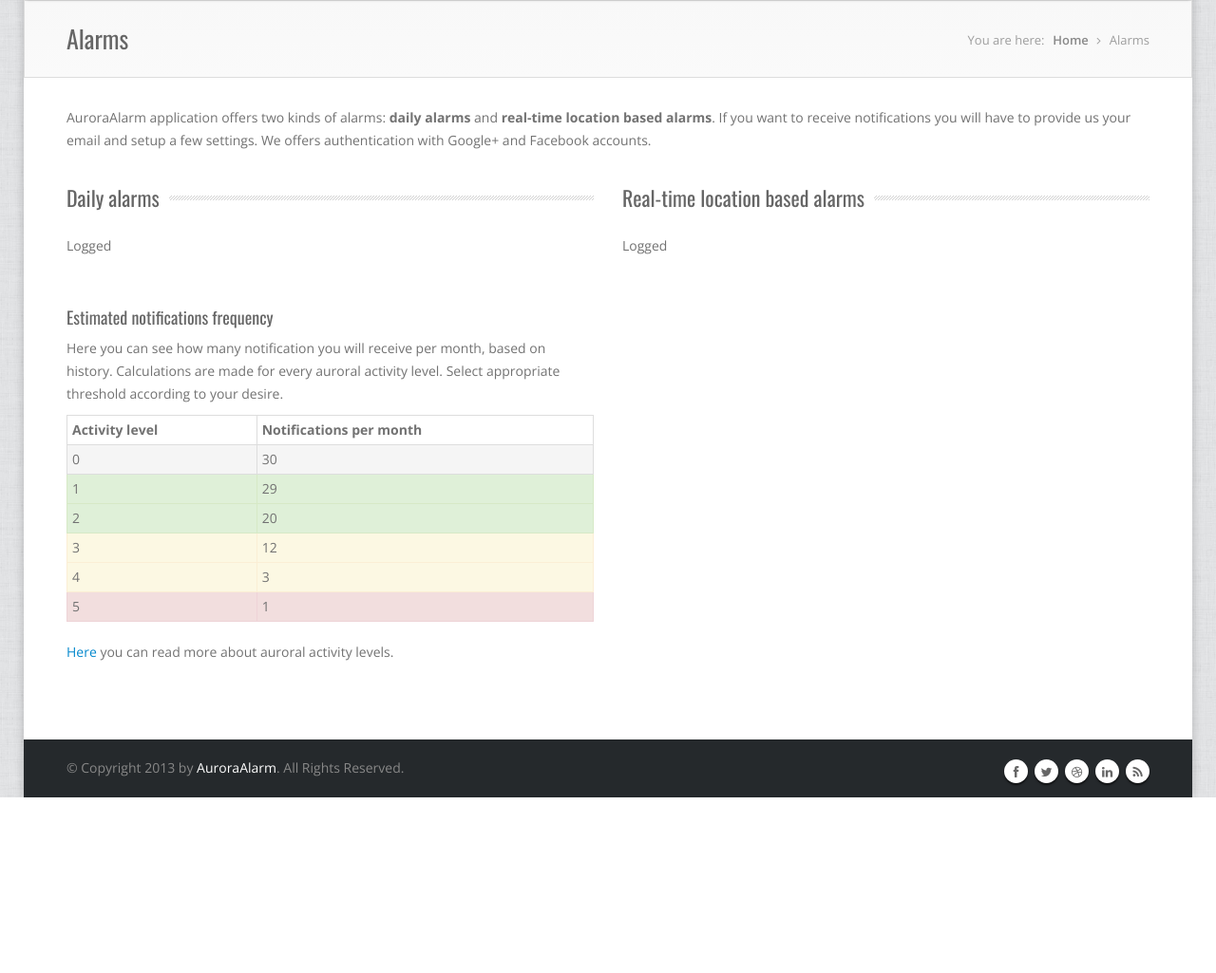
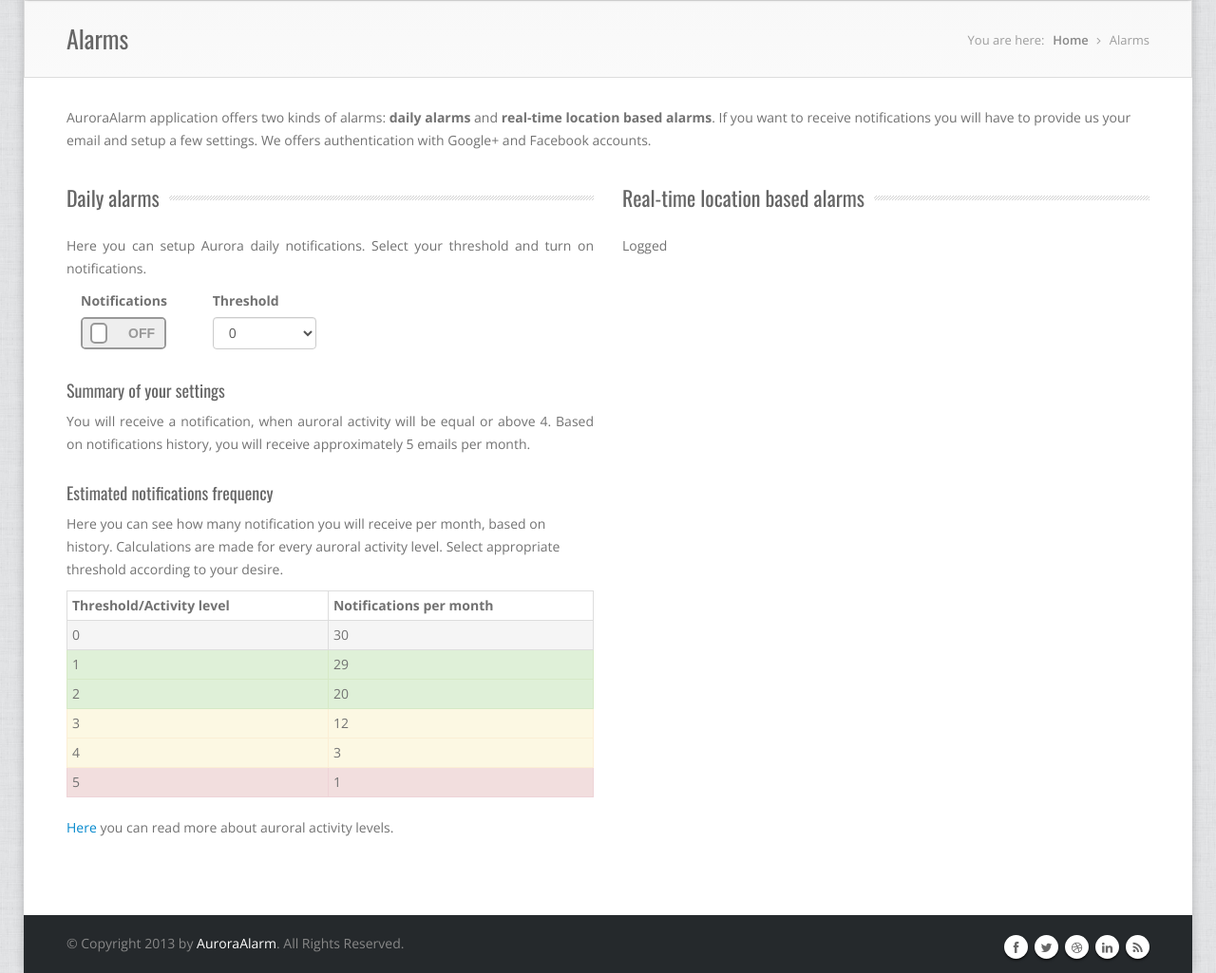
Before and after one commit to NejcZupec/AuroraAlarm, a Django app: page /alarms/ in a window 1280 px wide. Shown: the part 43-1068 px from the top of the page at 95% size. Before the commit the page ends 883 px from the top, so only its background shows below. Run offline with Django 3.2, Linux system fonts and the light colour scheme; the visitor is signed in with stand-in values (Sample User, id 1); parts of the project's set-up code (start-up, migrations or seed data) failed here and were passed over; some libraries are stand-ins or nearby versions.

Commit message:
User can now update his alarm settings for daily notifications, close #9.

```diff
--- a/aurora_alarm/api/urls.py
+++ b/aurora_alarm/api/urls.py
@@ -8,6 +8,7 @@ import views
 router = DefaultRouter()
 router.register(r'aurora_daily_forecast', views.AuroraDailyForecastSet)
 router.register(r'users', views.UserViewSet)
+router.register(r'user_profiles', views.UserProfileViewSet)
 
 
 urlpatterns = patterns('',
--- a/aurora_alarm/aurora_alarm/settings.py
+++ b/aurora_alarm/aurora_alarm/settings.py
@@ -143,3 +143,5 @@ SOCIAL_AUTH_GOOGLE_OAUTH2_SECRET = 'ow9mOSbf03XIAP3MRPnKyK6s'
 
 SOCIAL_AUTH_FACEBOOK_KEY = '427395604059121'
 SOCIAL_AUTH_FACEBOOK_SECRET = '3796e1925d7188631dbef9bc88c32c42'
+
+AUTH_PROFILE_MODULE = 'api.UserProfile'
--- /dev/null
+++ b/aurora_alarm/frontend/static/css/onoffswitch.css
@@ -0,0 +1,46 @@
+.onoffswitch {
+    position: relative; width: 90px;
+    -webkit-user-select:none; -moz-user-select:none; -ms-user-select: none;
+}
+.onoffswitch-checkbox {
+    display: none;
+}
+.onoffswitch-label {
+    display: block; overflow: hidden; cursor: pointer;
+    border: 2px solid #999999; border-radius: 5px;
+}
+.onoffswitch-inner {
+    width: 200%; margin-left: -100%;
+    -moz-transition: margin 0.3s ease-in 0s; -webkit-transition: margin 0.3s ease-in 0s;
+    -o-transition: margin 0.3s ease-in 0s; transition: margin 0.3s ease-in 0s;
+}
+.onoffswitch-inner:before, .onoffswitch-inner:after {
+    float: left; width: 50%; height: 30px; padding: 0; line-height: 30px;
+    font-size: 14px; color: white; font-family: Trebuchet, Arial, sans-serif; font-weight: bold;
+    -moz-box-sizing: border-box; -webkit-box-sizing: border-box; box-sizing: border-box;
+}
+.onoffswitch-inner:before {
+    content: "ON";
+    padding-left: 10px;
+    background-color: #0488cd; color: #FFFFFF;
+}
+.onoffswitch-inner:after {
+    content: "OFF";
+    padding-right: 10px;
+    background-color: #EEEEEE; color: #999999;
+    text-align: right;
+}
+.onoffswitch-switch {
+    width: 18px; margin: 6px;
+    background: #FFFFFF;
+    border: 2px solid #999999; border-radius: 5px;
+    position: absolute; top: 0; bottom: 0; right: 56px;
+    -moz-transition: all 0.3s ease-in 0s; -webkit-transition: all 0.3s ease-in 0s;
+    -o-transition: all 0.3s ease-in 0s; transition: all 0.3s ease-in 0s;
+}
+.onoffswitch-checkbox:checked + .onoffswitch-label .onoffswitch-inner {
+    margin-left: 0;
+}
+.onoffswitch-checkbox:checked + .onoffswitch-label .onoffswitch-switch {
+    right: 0px;
+}
--- a/aurora_alarm/frontend/static/css/style.css
+++ b/aurora_alarm/frontend/static/css/style.css
@@ -2529,3 +2529,13 @@ footer a,.contact-box:hover,#options li a.selected,header .top-bar,header .top-b
 .text-justify {
     text-align: justify !important;
 }
+
+/* ------------------------ ALARMS SITE ---------------------------------- */
+#success-text {
+    position: relative;
+    top: 28px;
+    padding-top: 5px;
+    padding-bottom: 4px;
+    padding-left: 10px;
+    padding-right: 10px;
+}
--- /dev/null
+++ b/aurora_alarm/frontend/static/js/alarms.js
@@ -0,0 +1,75 @@
+$( document ).ready(function() {
+    // TODO: Remove to seperate file.
+    "Cross site request forgery protection"
+    var csrftoken = $.cookie('csrftoken');
+
+    function csrfSafeMethod(method) {
+        // these HTTP methods do not require CSRF protection
+        return (/^(GET|HEAD|OPTIONS|TRACE)$/.test(method));
+    }
+
+    function sameOrigin(url) {
+        // test that a given url is a same-origin URL
+        // url could be relative or scheme relative or absolute
+        var host = document.location.host; // host + port
+        var protocol = document.location.protocol;
+        var sr_origin = '//' + host;
+        var origin = protocol + sr_origin;
+        // Allow absolute or scheme relative URLs to same origin
+        return (url == origin || url.slice(0, origin.length + 1) == origin + '/') ||
+            (url == sr_origin || url.slice(0, sr_origin.length + 1) == sr_origin + '/') ||
+            // or any other URL that isn't scheme relative or absolute i.e relative.
+            !(/^(\/\/|http:|https:).*/.test(url));
+    }
+
+    $.ajaxSetup({
+        beforeSend: function(xhr, settings) {
+            if (!csrfSafeMethod(settings.type) && sameOrigin(settings.url)) {
+                // Send the token to same-origin, relative URLs only.
+                // Send the token only if the method warrants CSRF protection
+                // Using the CSRFToken value acquired earlier
+                xhr.setRequestHeader("X-CSRFToken", csrftoken);
+            }
+        }
+    });
+
+    "Get current threshold value for specific user and prepare form values."
+    $.ajax({
+        type: "GET",
+        url: API_URL + "user_profiles/?user=" + user_id,
+        success: function(data) {
+            $('#select-threshold').val(data.results[0].threshold);
+
+            if (data.results[0].receive_daily_alarms == true) {
+                $('#myonoffswitch').prop("checked", "true");
+            } else {
+                $('#myonoffswitch').removeProp("checked");
+            }
+        }
+    });
+
+    "When values are changed, save them with AJAX request."
+    $('#daily-alarms-settings-form select, #myonoffswitch').change(function() {
+
+        if ($('#myonoffswitch').prop("checked")) {
+            var notifications = true;
+        } else {
+            var notifications = false;
+        }
+
+        $.ajax({
+            type: "PUT",
+            url: API_URL + "user_profiles/" + user_id + "/",
+            data: {
+                'user': parseInt(user_id),
+                'threshold': $('#select-threshold option:selected').text(),
+                'receive_daily_alarms': notifications
+            },
+            success: function(data) {
+                $('#success-text').show(100);
+                $('#success-text').delay(1500).fadeOut(1000);
+            }
+        });
+    });
+
+});
--- a/aurora_alarm/frontend/views.py
+++ b/aurora_alarm/frontend/views.py
@@ -1,3 +1,4 @@
+from django.conf import settings
 from django.contrib.auth import logout
 from django.core.urlresolvers import reverse
 from django.shortcuts import render, redirect
@@ -23,6 +24,9 @@ class AuroralActivityView(generic.TemplateView):
 class AlarmsView(generic.TemplateView):
     template_name = 'alarms.html'
 
+    def get(self, request):
+        return render(request, self.template_name, {"API_URL": settings.API_URL})
+
 
 class GalleryView(generic.TemplateView):
     template_name = 'gallery.html'
--- a/aurora_alarm/templates/alarms.html
+++ b/aurora_alarm/templates/alarms.html
@@ -27,7 +27,61 @@
 
                                 <!-- Your current settings (if registered), otherwise, login button. -->
                                 {% if user.is_authenticated %}
-                                    <p>Logged</p>
+                                    <p class="text-justify">
+                                        Here you can setup Aurora daily notifications. Select your threshold and turn
+                                        on notifications.
+                                    </p>
+
+                                    <form id="daily-alarms-settings-form">
+                                        <div class="form-group">
+
+                                            <!-- Notifications settings -->
+                                            <div class="col-sm-3">
+                                                <label for="select-notifications">Notifications</label>
+
+                                                <div class="onoffswitch">
+                                                    <input type="checkbox" name="onoffswitch" class="onoffswitch-checkbox" id="myonoffswitch">
+                                                    <label class="onoffswitch-label" for="myonoffswitch">
+                                                        <div class="onoffswitch-inner"></div>
+                                                        <div class="onoffswitch-switch"></div>
+                                                    </label>
+                                                </div>
+                                            </div>
+
+                                            <!-- Threhold settings -->
+                                            <div class="col-sm-3">
+                                                <label for="select-threshold">Threshold</label>
+
+                                                <select id="select-threshold" class="form-control">
+                                                    <option>0</option>
+                                                    <option>1</option>
+                                                    <option>2</option>
+                                                    <option>3</option>
+                                                    <option>4</option>
+                                                    <option>5</option>
+                                                </select>
+                                            </div>
+
+                                            <!-- Settings successful text -->
+                                            <div class="col-sm-6">
+                                                <div id="success-text" class="alert alert-success fade in out" style="display: none">
+                                                    Settings has been updated!
+                                                </div>
+                                            </div>
+
+                                            <br>
+                                            <br>
+                                        </div>
+                                    </form>
+
+                                    <br>
+
+                                    <h4>Summary of your settings</h4>
+                                    <!-- Read these values from database. Update them, when user makes changes. -->
+                                    <p class="text-justify">
+                                        You will receive a notification, when auroral activity will be equal or above 4.
+                                        Based on notifications history, you will receive approximately 5 emails per month.
+                                    </p>
 
                                 {% else %}
                                     <p class="text-justify">
@@ -39,9 +93,9 @@
                                     </p>
 
                                     <a class="btn-small btn-color btn-pad" data-toggle="modal" data-target="#login-modal">Set daily alarms</a>
+
+                                    <br>
                                 {% endif %}
-
-                                <br>
                             </div>
                         </article>
 
@@ -56,7 +110,7 @@
                                 <table class="table table-striped table-bordered table-condensed">
                                     <thead>
                                         <tr>
-                                            <th>Activity level</th>
+                                            <th>Threshold/Activity level</th>
                                             <th>Notifications per month</th>
                                         </tr>
                                     </thead>
@@ -123,3 +177,17 @@
         </div>
     </div>
 {% endblock %}
+
+
+{% block add_script %}
+    <!-- Pass important variables to JavaScript! -->
+    <script>
+        var API_URL = "{{ API_URL }}";
+        var user_id = "{{ user.id }}";
+    </script>
+
+    {% if user.is_authenticated %}
+        <!-- Include alarms.js. This script includes AJAX form for daily alarms settings. -->
+        <script src="{{ STATIC_URL }}js/alarms.js"></script>
+    {% endif %}
+{% endblock %}
--- a/aurora_alarm/templates/base.html
+++ b/aurora_alarm/templates/base.html
@@ -23,6 +23,7 @@
         <link rel="stylesheet" href="{{ STATIC_URL }}css/graph.css" media="screen">
         <link rel="stylesheet" href="{{ STATIC_URL }}css/team-member.css" media="screen">
         <link rel="stylesheet" href="{{ STATIC_URL }}css/social-buttons/zocial.css" media="screen">
+        <link rel="stylesheet" href="{{ STATIC_URL }}css/onoffswitch.css" media="screen">
         <!-- Theme CSS -->
         <link rel="stylesheet" href="{{ STATIC_URL }}css/style.css">
         <!-- Skin -->
@@ -84,5 +85,8 @@
 
         <!-- The Scripts -->
         {% include 'scripts.html' %}
+
+        <!-- Additional Scripts -->
+        {% block add_script %}{% endblock %}
     </body>
 </html>
--- a/aurora_alarm/templates/scripts.html
+++ b/aurora_alarm/templates/scripts.html
@@ -14,5 +14,6 @@
 <script src="{{ STATIC_URL }}js/jflickrfeed.js"></script>
 <script src="{{ STATIC_URL }}js/imagesloaded.pkgd.min.js"></script>
 <script src="{{ STATIC_URL }}js/waypoints.min.js"></script>
+<script src="{{ STATIC_URL }}js/jquery.cookie.js"></script>
 <script src="http://code.highcharts.com/stock/highstock.js"></script>
 <script src="{{ STATIC_URL }}js/custom.js"></script>
```
Also changed, not shown: aurora_alarm/api/models.py (+12 -4 lines), aurora_alarm/api/serializers.py (+10 -3 lines), aurora_alarm/api/views.py (+11 -2 lines).
